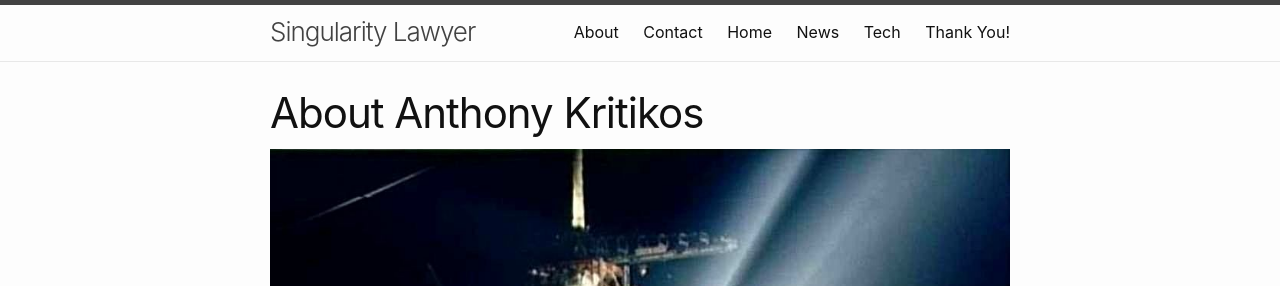
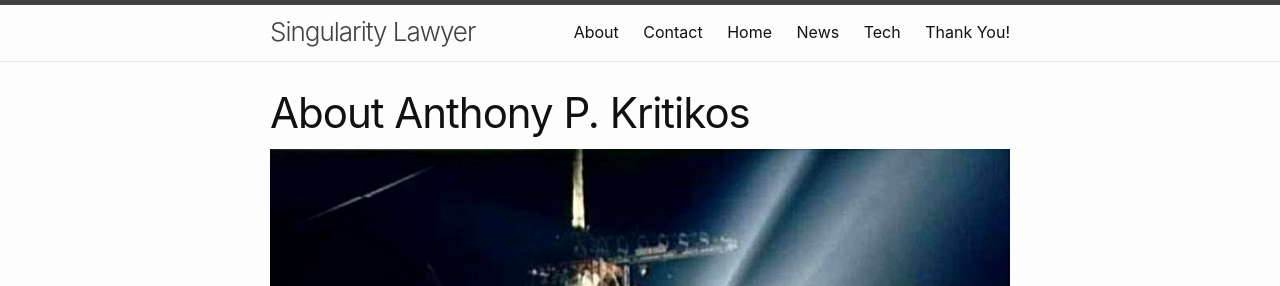
Before and after one commit to apkrit/apkrit.github.io, a Jekyll site: the page built from about.md, in a window 1280 px wide. Shown: the top 286 px of the page. Built offline with Jekyll 4.4.1, drawn with Linux system fonts in a browser that asks for light colours.

Commit message:
Test update on redeploy

```diff
--- a/about.md
+++ b/about.md
@@ -3,7 +3,7 @@
 title: About
 permalink: /about
 ---
-<h1 class="post-title">About Anthony Kritikos</h1>
+<h1 class="post-title">About Anthony P. Kritikos</h1>
 
 ![homesplash]({{ site.url }}/assets/images/img2.jpg)
 
```
